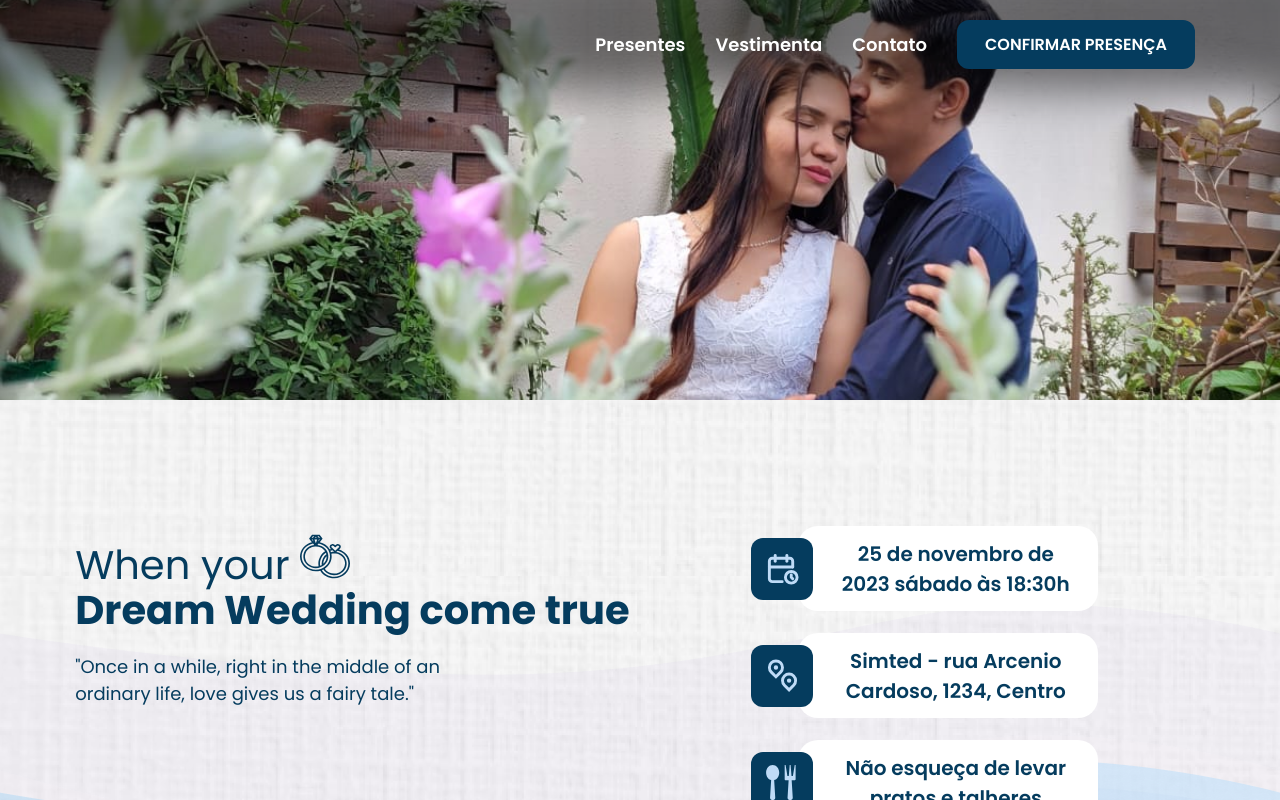
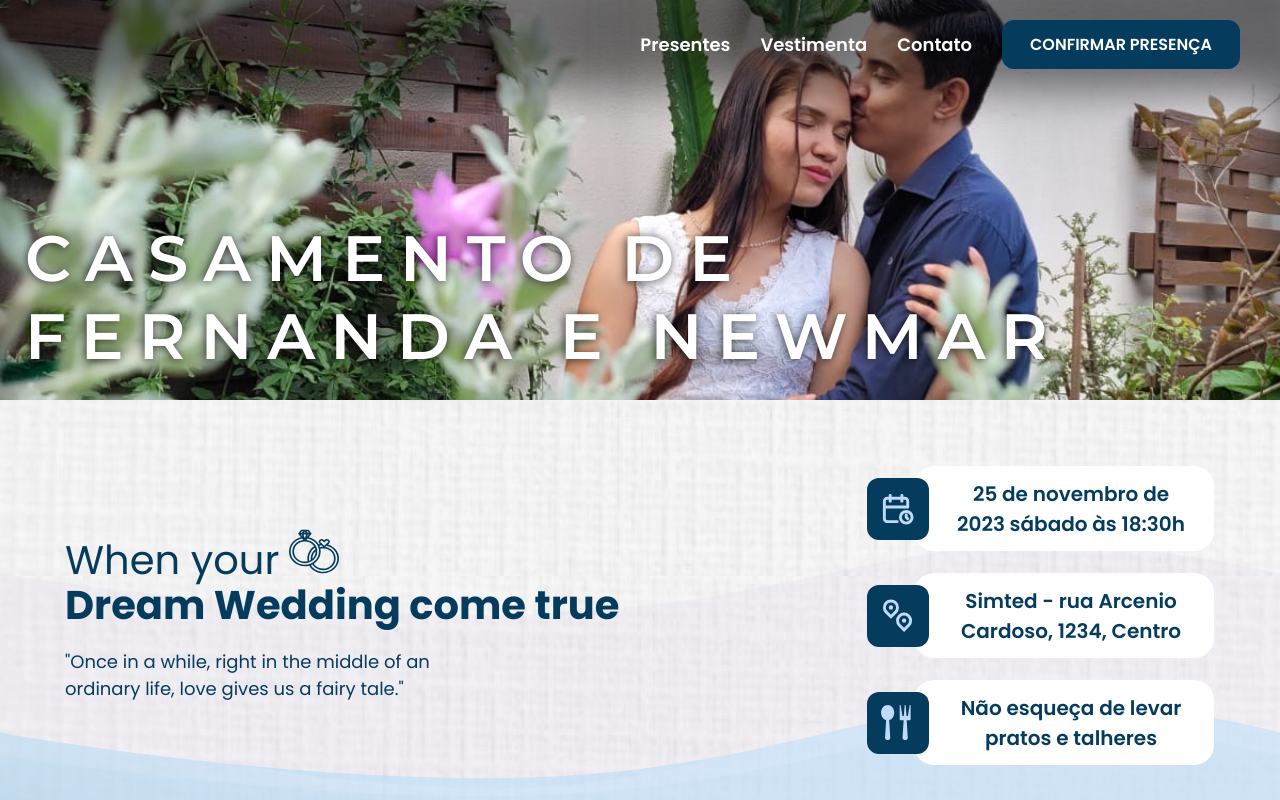
Before and after one commit to NewmarLucas/convite-casamento, a Next.js app: page / in a window 1280 px wide. Shown: the top 800 px of the page. Built offline with nearby package versions, Linux system fonts and the light colour scheme.

Commit message:
ajustando posicionamento e adicionando titulo no baner principal

```diff
--- a/src/components/Header/styles.module.css
+++ b/src/components/Header/styles.module.css
@@ -12,7 +12,7 @@
   height: 100%;
   max-width: 1200px;
   margin: 0 auto;
-  padding: 20px 45px;
+  padding: 20px 0;
   display: flex;
   justify-content: flex-end;
   align-items: center;
--- a/src/pages/index.tsx
+++ b/src/pages/index.tsx
@@ -1,6 +1,7 @@
 import React from 'react';
 import Image from 'next/image';
 import Link from 'next/link';
+import { Montserrat } from 'next/font/google';
 
 import { ImSpoonKnife } from '@react-icons/all-files/im/ImSpoonKnife';
 import { RiPinDistanceLine } from '@react-icons/all-files/ri/RiPinDistanceLine';
@@ -13,6 +14,11 @@ import { HomeCardInfo } from '@/components/HomeCardInfo';
 
 import weddingRing from '@/assets/weddingRing.svg';
 import footerPattern from '@/assets/footerPattern.png';
+
+const font = Montserrat({
+  weight: '600',
+  subsets: ['latin'],
+});
 
 const infos = [
   {
@@ -34,7 +40,15 @@ export default function Home() {
     <div className={styles.container}>
       <HeadComponent />
       <Header />
-      <div className={styles.mainImage} />
+      <div className={styles.mainImage}>
+        <div className={styles.bannerTitle}>
+          <h1 className={font.className}>
+            <span>Casamento de</span>
+            <br />
+            <span>Fernanda e Newmar</span>
+          </h1>
+        </div>
+      </div>
       <div className={styles.main}>
         <div className={styles.content}>
           <div className={styles.texts}>
--- a/src/styles/Home.module.css
+++ b/src/styles/Home.module.css
@@ -16,16 +16,18 @@
 
 .content {
   display: flex;
-  justify-content: space-evenly;
+  justify-content: space-between;
   align-items: center;
   gap: 45px;
   height: 100%;
   max-width: 1200px;
+  margin: 50px auto auto auto;
 }
 
 .content .texts {
   display: flex;
   flex-direction: column;
+  padding: 0 25px;
   height: 100%;
   z-index: 2;
 }
@@ -42,7 +44,6 @@
 }
 
 .cardInfoContainer {
-  margin-top: 110px;
   display: flex;
   flex-direction: column;
   align-items: center;
@@ -66,6 +67,20 @@
   box-shadow: inset 0px 90px 45px 0px rgba(0, 0, 0, 0.5);
 }
 
+.mainImage .bannerTitle {
+  position: absolute;
+  bottom: 25px;
+  padding: 0 25px;
+  text-transform: uppercase;
+  color: #fff;
+  font-size: 32px;
+  letter-spacing: 15px;
+}
+
+.mainImage .bannerTitle h1 {
+  text-shadow: -1px 1px 10px rgba(0, 0, 0, 0.75);
+}
+
 .mainButtonContainer {
   padding: 60px 0;
   width: 100%;
```
